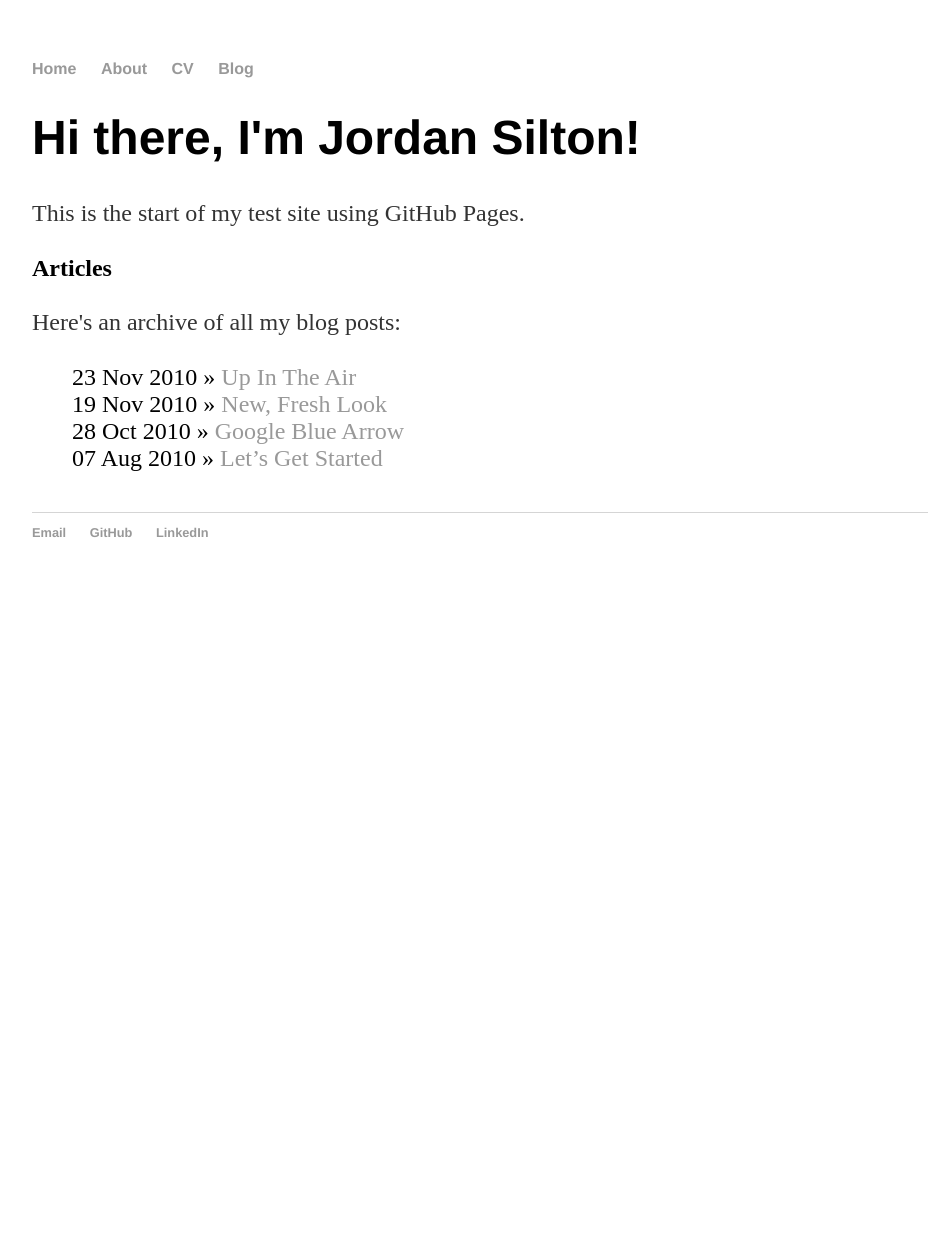
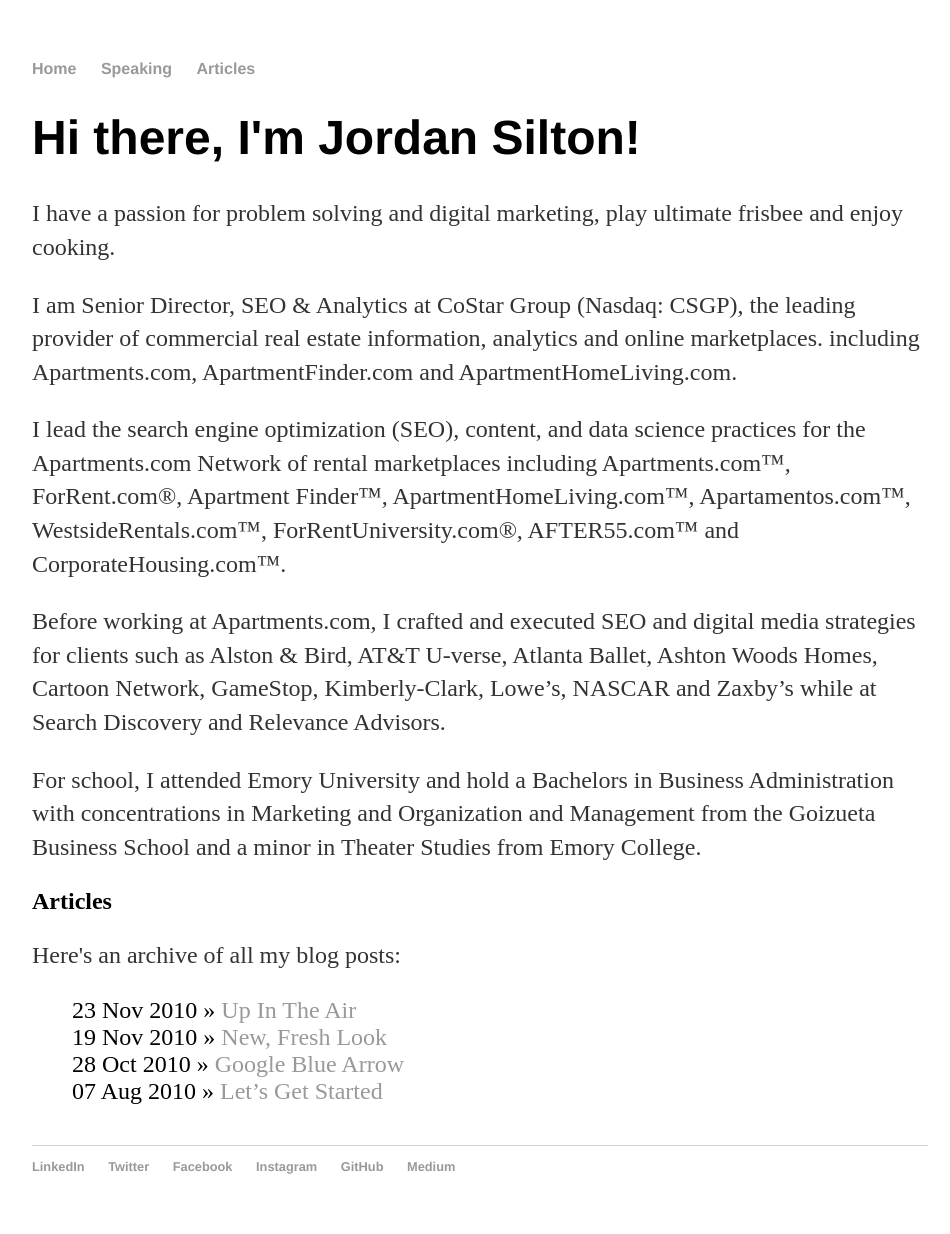
Before and after one commit to jsilton/jsilton.github.io, a Jekyll site: the page built from index.html, in a window 1280 px wide. Shown: the whole page, without its empty margins (160-1110 px from the left). Built offline with Jekyll 4.4.1, drawn with Linux system fonts in a browser that asks for light colours; before the commit the page ends 900 px from its top, so only the background shows below that.

Commit message:
Add pages

```diff
--- a/_config.yml
+++ b/_config.yml
@@ -1,3 +1,3 @@
 name: Jordan Silton
 markdown: kramdown
-permalink: /blog/:title
+permalink: /articles/:title
--- a/_layouts/default.html
+++ b/_layouts/default.html
@@ -1,7 +1,7 @@
 <!DOCTYPE html>
 <html>
 	<head>
-        <title>{{ page.title }}</title>
+        <title>{{ page.title }} | JordanSilton.com</title>
         <!-- link to main stylesheet -->
 		<link rel="stylesheet" type="text/css" href="/css/main.css">
 	</head>
@@ -9,9 +9,8 @@
 		<nav>
     		<ul>
         		<li><a href="/">Home</a></li>
-	        	<li><a href="/about">About</a></li>
-        		<li><a href="/cv">CV</a></li>
-        		<li><a href="/blog">Blog</a></li>
+	        	<li><a href="/speaking/">Speaking</a></li>
+        		<li><a href="/articles/">Articles</a></li>
     		</ul>
 		</nav>
         <div class="container">
@@ -21,9 +20,12 @@
 		</div><!-- /.container -->
 		<footer>
     		<ul>
-        		<li><a href="#">Email</a></li>
+                <li><a href="https://www.linkedin.com/in/jsilton/">LinkedIn</a></li>
+                <li><a href="https://twitter.com/jsilton">Twitter</a></li>
+                <li><a href="https://medium.com/@jsilton">Facebook</a></li>
+                <li><a href="https://www.instagram.com/jsilton/">Instagram</a></li>
                 <li><a href="https://github.com/jsilton">GitHub</a></li>
-                <li><a href="https://www.linkedin.com/in/jsilton/">LinkedIn</a></li>
+                <li><a href="https://medium.com/@jsilton">Medium</a></li>
 			</ul>
 		</footer>
 	</body>
--- a/_layouts/post.html
+++ b/_layouts/post.html
@@ -1,7 +1,7 @@
 ---
 layout: default
 ---
-<h1>{{ page.title }} | Jordan Silton</h1>
+<h1>{{ page.title }}</h1>
 <p class="meta">{{ page.date | date_to_string }}</p>
 
 <div class="post">
--- a/index.html
+++ b/index.html
@@ -1,16 +1,19 @@
 ---
 layout: default
-title: Jordan Silton
+title: Jordan Silton - SEO, Analytics, & Innovation
 ---
 <div class="blurb">
     <h1>Hi there, I'm Jordan Silton!</h1>
-    <p>This is the start of my test site using GitHub Pages.</p>
+    <p>I have a passion for problem solving and digital marketing, play ultimate frisbee and enjoy cooking.</p>
+    <p>I am Senior Director, SEO & Analytics at CoStar Group (Nasdaq: CSGP), the leading provider of commercial real estate information, analytics and online marketplaces. including Apartments.com, ApartmentFinder.com and ApartmentHomeLiving.com.</p>
+    <p>I lead the search engine optimization (SEO), content, and data science practices for the Apartments.com Network of rental marketplaces including Apartments.com™, ForRent.com®, Apartment Finder™, ApartmentHomeLiving.com™, Apartamentos.com™, WestsideRentals.com™, ForRentUniversity.com®, AFTER55.com™ and CorporateHousing.com™.</p>
+    <p>Before working at Apartments.com, I crafted and executed SEO and digital media strategies for clients such as Alston & Bird, AT&T U-verse, Atlanta Ballet, Ashton Woods Homes, Cartoon Network, GameStop, Kimberly-Clark, Lowe’s, NASCAR and Zaxby’s while at Search Discovery and Relevance Advisors.</p>
+    <p>For school, I attended Emory University and hold a Bachelors in Business Administration with concentrations in Marketing and Organization and Management from the Goizueta Business School and a minor in Theater Studies from Emory College.</p>
     <h2>Articles</h2>
     <p>Here's an archive of all my blog posts:</p>
     <ul class="posts">
-
         {% for post in site.posts %}
-          <li><span>{{ post.date | date_to_string }}</span> » <a href="{{ post.url }}" title="{{ post.title }}">{{ post.title }}</a></li>
+        <li><span>{{ post.date | date_to_string }}</span> » <a href="{{ post.url }}" title="{{ post.title }}">{{ post.title }}</a></li>
         {% endfor %}
-      </ul>
+    </ul>
 </div><!-- /.blurb -->
```
Also changed, not shown: _layouts/speaking.html (added, +20 -0 lines), articles/index.html (renamed from blog/index.html).
